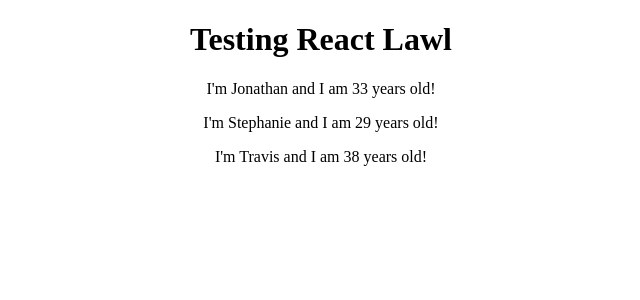
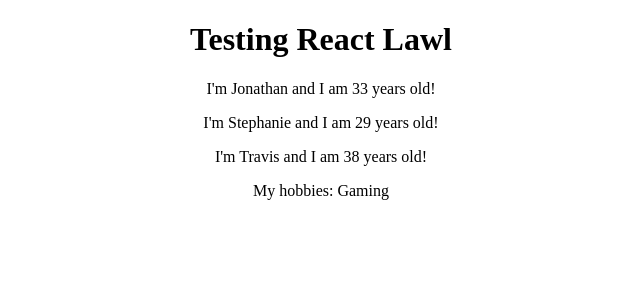
Before and after one commit to JS-goose/react-person-manager, a React (Create React App) app: page / in a window 1280 px wide. Shown: the top 300 px of the page, without its empty margins (319-959 px from the left). Built offline with nearby package versions, Linux system fonts and the light colour scheme.

Commit message:
Added render for props.children + comments

```diff
--- a/src/App.js
+++ b/src/App.js
@@ -1,15 +1,18 @@
 import React, { Component } from 'react';
 import './App.css';
-import Person from './Person/Person'
+import Person from './Person/Person';
 
 class App extends Component {
   render() {
     return (
       <div className="App">
         <h1>Testing React Lawl</h1>
-        <Person name={'Jonathan'} age={33}/>
-        <Person name={'Stephanie'} age={29}/>
-        <Person name={'Travis'} age={38}/>
+        <Person name={'Jonathan'} age={33} />
+        <Person name={'Stephanie'} age={29} />
+        <Person name={'Travis'} age={38}>
+          {/*Anything placed between component tags can be accessed via props.children*/}
+          My hobbies: Gaming
+        </Person>
       </div>
     );
   }
--- a/src/Person/Person.js
+++ b/src/Person/Person.js
@@ -1,7 +1,15 @@
 import React, { Component } from 'react';
 
 const person = (props) => {
-    return <p>I'm {props.name} and I am {props.age} years old!</p>
-}
+  return (
+    <div>
+      <p>
+        I'm {props.name} and I am {props.age} years old!
+      </p>
+      {/* props.children allows me to render content that is placed between the opening and closing tags of my component in App.js */}
+      <p>{props.children}</p>
+    </div>
+  );
+};
 
-export default person
+export default person;
```
